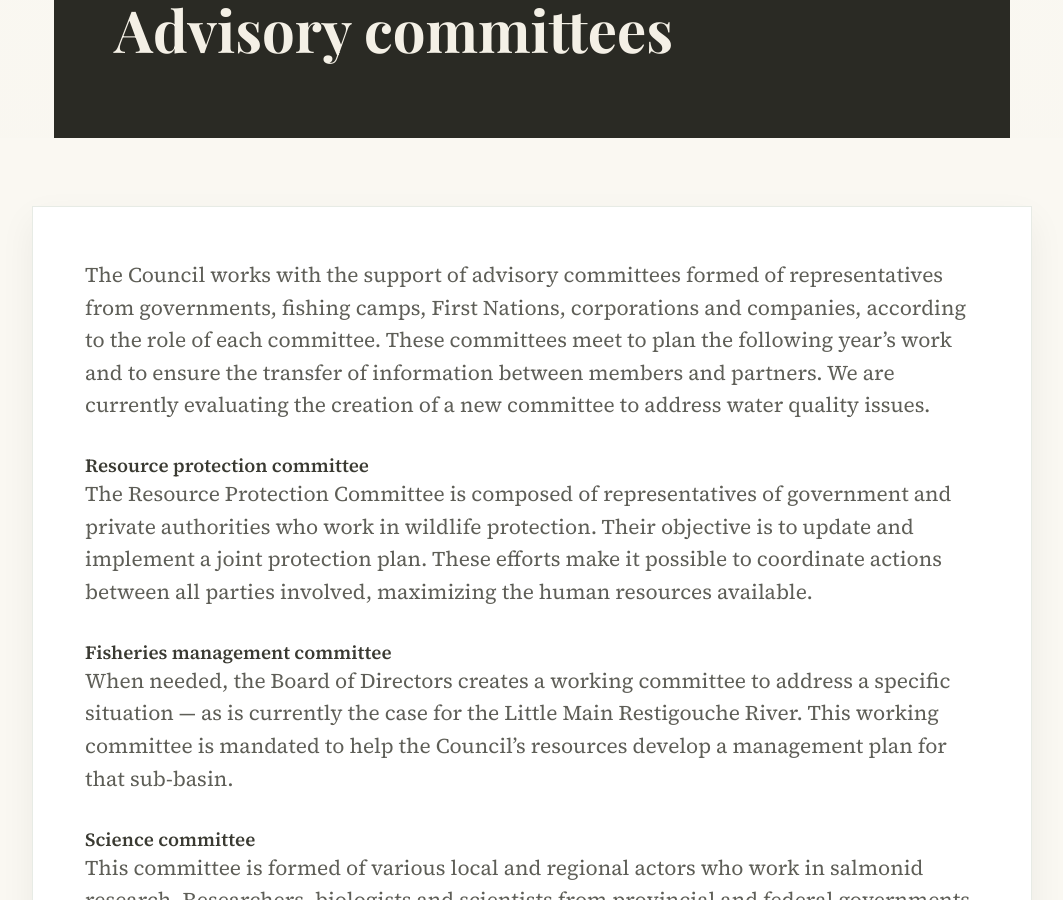
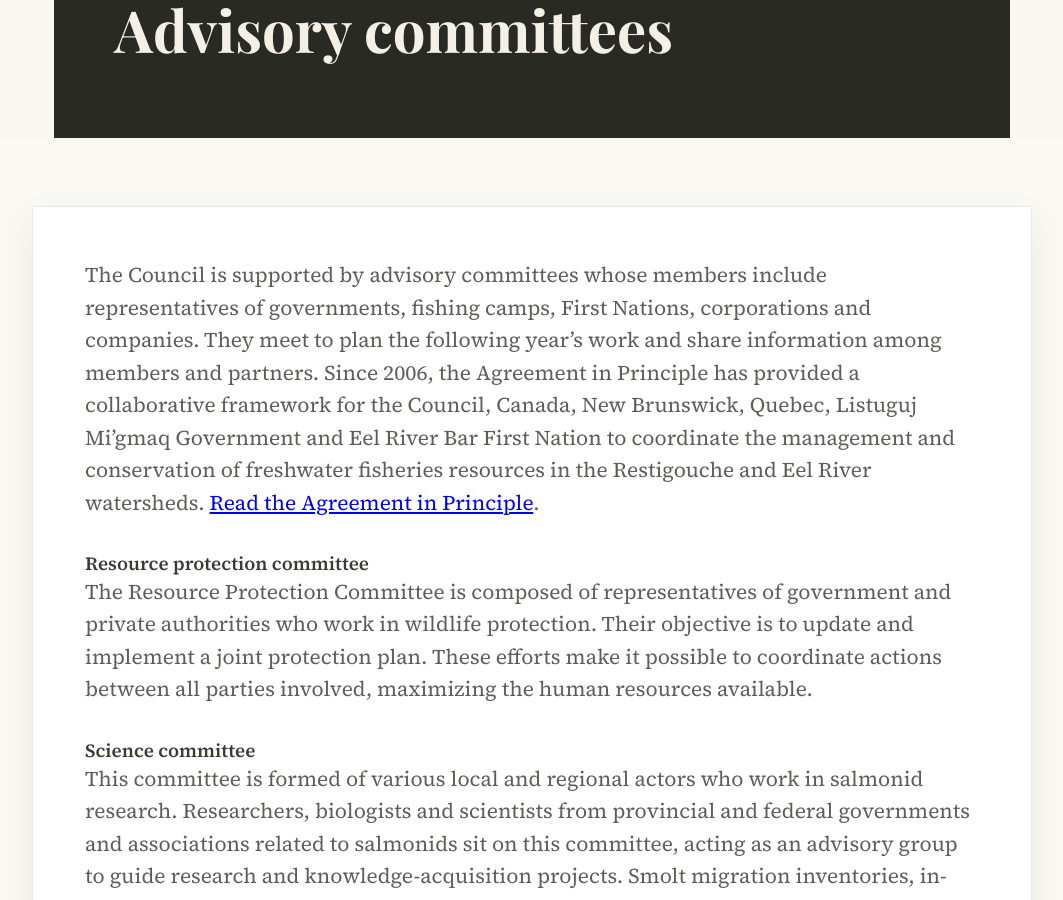
Before and after one commit to foxah047-stack/secure, a Jekyll site: the page built from advisory-committees/index.html, in a window 1280 px wide and 900 px high, scrolled down 224 px. Shown: the whole window, without its empty margins (108-1171 px from the left). Built offline with Jekyll 4.4.1, drawn with Linux system fonts in a browser that asks for light colours; some web fonts are replaced.

Commit message:
Add agreement in principle resources

```diff
--- a/advisory-committees/index.html
+++ b/advisory-committees/index.html
@@ -14,16 +14,11 @@ permalink: /advisory-committees/
 <main class="editorial-page">
   <section class="editorial-narrow about-intro-section">
     <article class="about-intro-box">
-      <p data-lang="en">The Council works with the support of advisory committees formed of representatives from governments, fishing camps, First Nations, corporations and companies, according to the role of each committee. These committees meet to plan the following year’s work and to ensure the transfer of information between members and partners. We are currently evaluating the creation of a new committee to address water quality issues.</p>
-      <p data-lang="fr">Le CGBVRR travaille avec le soutien de comités aviseurs formés de représentants des gouvernements, des camps de pêche, des Premières Nations, des corporations et des compagnies, selon le rôle de chaque comité. Ces comités se rencontrent pour planifier le travail de l’année suivante et pour assurer le transfert de l’information entre les membres et les partenaires. Nous évaluons présentement la mise en place d’un nouveau comité qui se pencherait sur la gestion de la qualité de l’eau.</p>
-
+      <p data-lang="en">The Council is supported by advisory committees whose members include representatives of governments, fishing camps, First Nations, corporations and companies. They meet to plan the following year’s work and share information among members and partners. Since 2006, the Agreement in Principle has provided a collaborative framework for the Council, Canada, New Brunswick, Quebec, Listuguj Mi’gmaq Government and Eel River Bar First Nation to coordinate the management and conservation of freshwater fisheries resources in the Restigouche and Eel River watersheds. <a href="/resources/research/#agreement-in-principle">Read the Agreement in Principle</a>.</p>
+      <p data-lang="fr">Le CGBVRR travaille avec le soutien de comités aviseurs formés de représentants des gouvernements, des camps de pêche, des Premières Nations, des corporations et des compagnies. Ces comités se rencontrent pour planifier le travail de l’année suivante et assurer le transfert de l’information entre les membres et les partenaires. Depuis 2006, l’entente de principe offre un cadre de collaboration entre le Conseil, le Canada, le Nouveau-Brunswick, le Québec, le Gouvernement Mi’gmaq de Listuguj et la Première Nation d’Eel River Bar afin de coordonner la gestion et la conservation des ressources halieutiques d’eau douce des bassins versants de la Restigouche et de l’Eel. <a href="/resources/research/#agreement-in-principle">Consulter l’entente de principe</a>.</p>
       <h3><span data-lang="en">Resource protection committee</span><span data-lang="fr">Comité protection</span></h3>
       <p data-lang="en">The Resource Protection Committee is composed of representatives of government and private authorities who work in wildlife protection. Their objective is to update and implement a joint protection plan. These efforts make it possible to coordinate actions between all parties involved, maximizing the human resources available.</p>
       <p data-lang="fr">Le comité de protection est composé de représentants des instances gouvernementales et privées qui œuvrent au niveau de la protection de la faune. Leur objectif est de mettre à jour et de mettre en œuvre un plan de protection conjoint. Ces efforts permettent de planifier des actions concertées entre toutes les forces en présence, maximisant ainsi les effectifs disponibles.</p>
-
-      <h3><span data-lang="en">Fisheries management committee</span><span data-lang="fr">Comité gestion des pêches</span></h3>
-      <p data-lang="en">When needed, the Board of Directors creates a working committee to address a specific situation — as is currently the case for the Little Main Restigouche River. This working committee is mandated to help the Council’s resources develop a management plan for that sub-basin.</p>
-      <p data-lang="fr">Lorsque nécessaire, le conseil d’administration crée un comité de travail pour s’adresser à une situation particulière, tel que présentement pour la rivière Little Main Restigouche. Le comité de travail a le mandat d’aider les ressources du CGBVRR à réaliser un plan de gestion de ce sous-bassin.</p>
 
       <h3><span data-lang="en">Science committee</span><span data-lang="fr">Comité science</span></h3>
       <p data-lang="en">This committee is formed of various local and regional actors who work in salmonid research. Researchers, biologists and scientists from provincial and federal governments and associations related to salmonids sit on this committee, acting as an advisory group to guide research and knowledge-acquisition projects. Smolt migration inventories, in-river and ocean telemetry, and electrofishing density surveys are examples of projects carried out in the watershed.</p>
```
Also changed, not shown: _data/reports.yml (+12 -0 lines), 2 other files.
